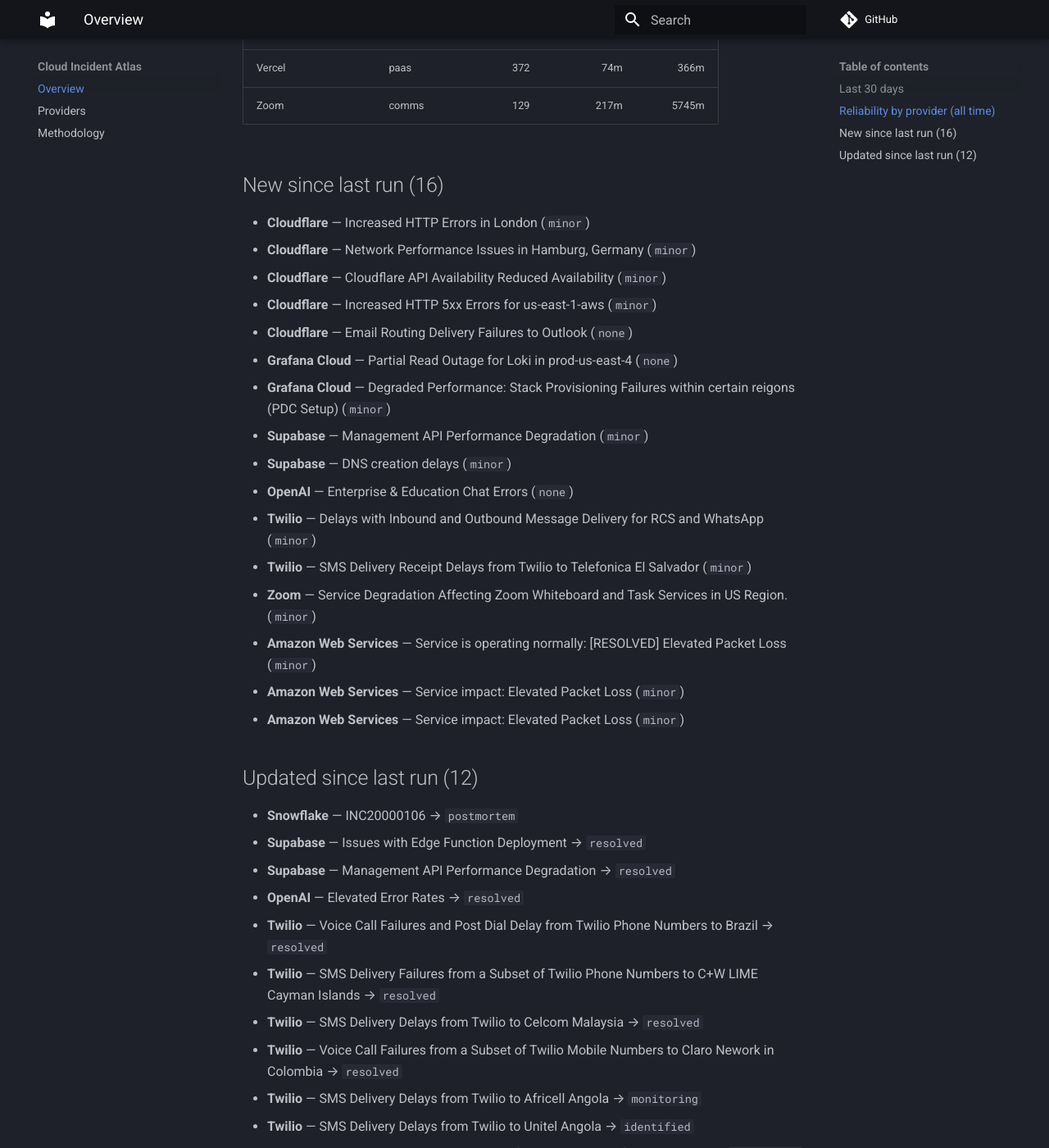
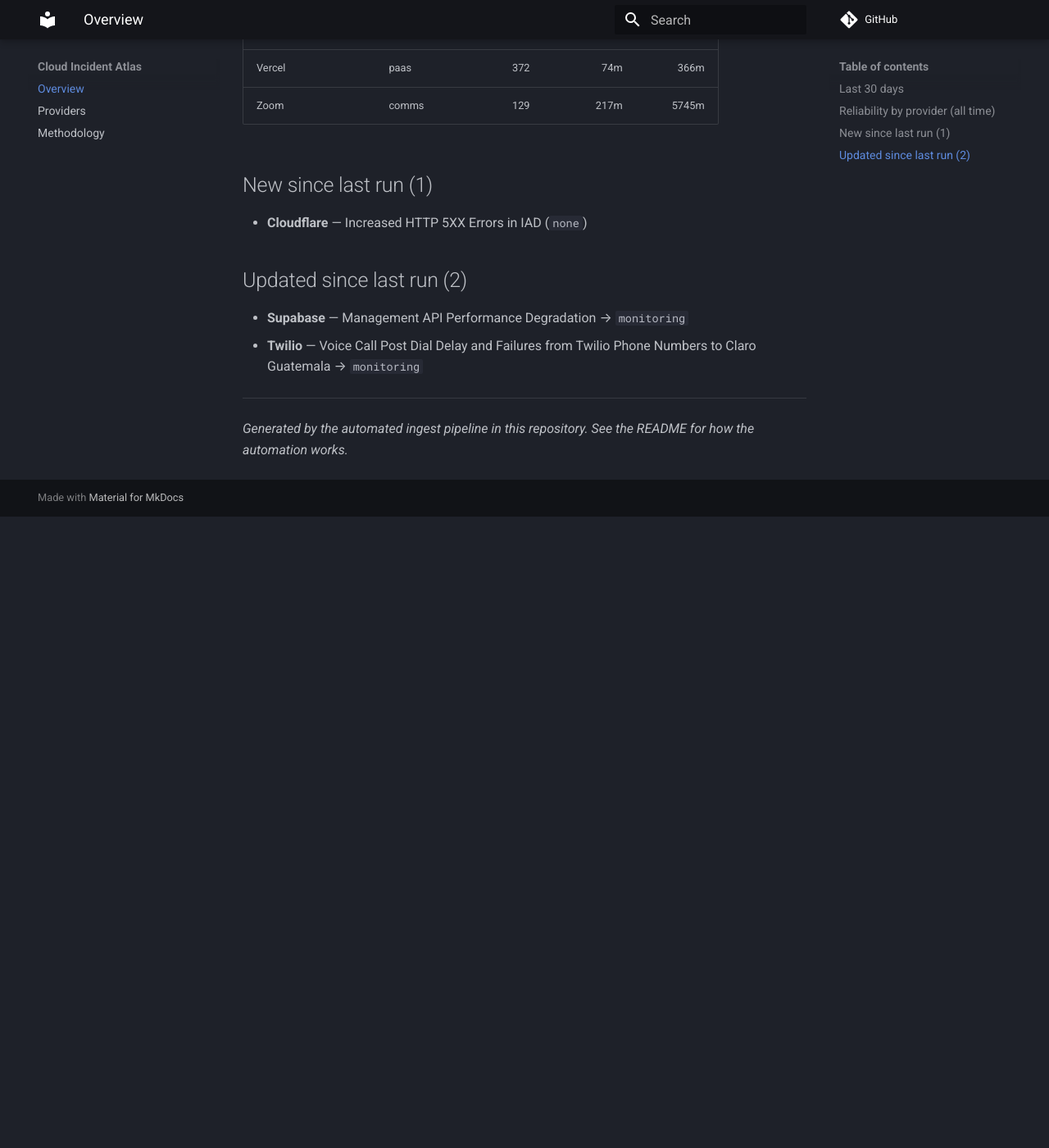
Before and after one commit to ayushgupta07xx/cloud-incident-atlas, an MkDocs documentation site: the page built from docs/index.md, in a window 1280 px wide and 1400 px high, scrolled down 1432 px. Shown: the whole window at 82% size. Built offline with MkDocs 1.6.1 and Material for MkDocs 9.7.7, drawn with Linux system fonts in a browser that asks for light colours; comment, search, counter and statistics services are not loaded; after the commit the page ends 2062 px from its top, so only the background shows below that; some of the changed text lies outside the part shown.

Commit message:
data: ingest update (23 lines across 1 shard(s))
Automated run of the ingest pipeline defined in this repository.

Run: https://github.com/ayushgupta07xx/cloud-incident-atlas/actions/runs/30679191947

Co-authored-by: github-actions[bot] <41898282+github-actions[bot]@users.noreply.github.com>

```diff
--- a/docs/index.md
+++ b/docs/index.md
@@ -36,39 +36,14 @@
 | Vercel | paas | 372 | 74m | 366m |
 | Zoom | comms | 129 | 217m | 5745m |
 
-## New since last run (16)
+## New since last run (1)
 
-- **Cloudflare** — Increased HTTP Errors in London (`minor`)
-- **Cloudflare** — Network Performance Issues in Hamburg, Germany (`minor`)
-- **Cloudflare** — Cloudflare API Availability Reduced Availability (`minor`)
-- **Cloudflare** — Increased HTTP 5xx Errors for us-east-1-aws (`minor`)
-- **Cloudflare** — Email Routing Delivery Failures to Outlook (`none`)
-- **Grafana Cloud** — Partial Read Outage for Loki in prod-us-east-4 (`none`)
-- **Grafana Cloud** — Degraded Performance: Stack Provisioning Failures within certain reigons (PDC Setup) (`minor`)
-- **Supabase** — Management API Performance Degradation (`minor`)
-- **Supabase** — DNS creation delays (`minor`)
-- **OpenAI** — Enterprise & Education Chat Errors (`none`)
-- **Twilio** — Delays with Inbound and Outbound Message Delivery for RCS and WhatsApp (`minor`)
-- **Twilio** — SMS Delivery Receipt Delays from Twilio to Telefonica El Salvador (`minor`)
-- **Zoom** — Service Degradation Affecting Zoom Whiteboard and Task Services in US Region. (`minor`)
-- **Amazon Web Services** — Service is operating normally: [RESOLVED] Elevated Packet Loss (`minor`)
-- **Amazon Web Services** — Service impact: Elevated Packet Loss (`minor`)
-- **Amazon Web Services** — Service impact: Elevated Packet Loss (`minor`)
+- **Cloudflare** — Increased HTTP 5XX Errors in IAD (`none`)
 
-## Updated since last run (12)
+## Updated since last run (2)
 
-- **Snowflake** — INC20000106 → `postmortem`
-- **Supabase** — Issues with Edge Function Deployment → `resolved`
-- **Supabase** — Management API Performance Degradation → `resolved`
-- **OpenAI** — Elevated Error Rates → `resolved`
-- **Twilio** — Voice Call Failures and Post Dial Delay from Twilio Phone Numbers to Brazil → `resolved`
-- **Twilio** — SMS Delivery Failures from a Subset of Twilio Phone Numbers to C+W LIME Cayman Islands → `resolved`
-- **Twilio** — SMS Delivery Delays from Twilio to Celcom Malaysia → `resolved`
-- **Twilio** — Voice Call Failures from a Subset of Twilio Mobile Numbers to Claro Nework in Colombia → `resolved`
-- **Twilio** — SMS Delivery Delays from Twilio to Africell Angola → `monitoring`
-- **Twilio** — SMS Delivery Delays from Twilio to Unitel Angola → `identified`
-- **Twilio** — SMS Delivery Delays and Failures from Twilio to Metfone Cambodia → `identified`
-- **Twilio** — Voice Call Failures from Twilio Phone Numbers to Core Communications United States → `identified`
+- **Supabase** — Management API Performance Degradation → `monitoring`
+- **Twilio** — Voice Call Post Dial Delay and Failures from Twilio Phone Numbers to Claro Guatemala → `monitoring`
 
 ---
 
```
Also changed, not shown: other parts of docs/index.md (+4 -4 lines), docs/providers.md (+2 -2 lines), docs/img/timeline.svg, 3 other files.
